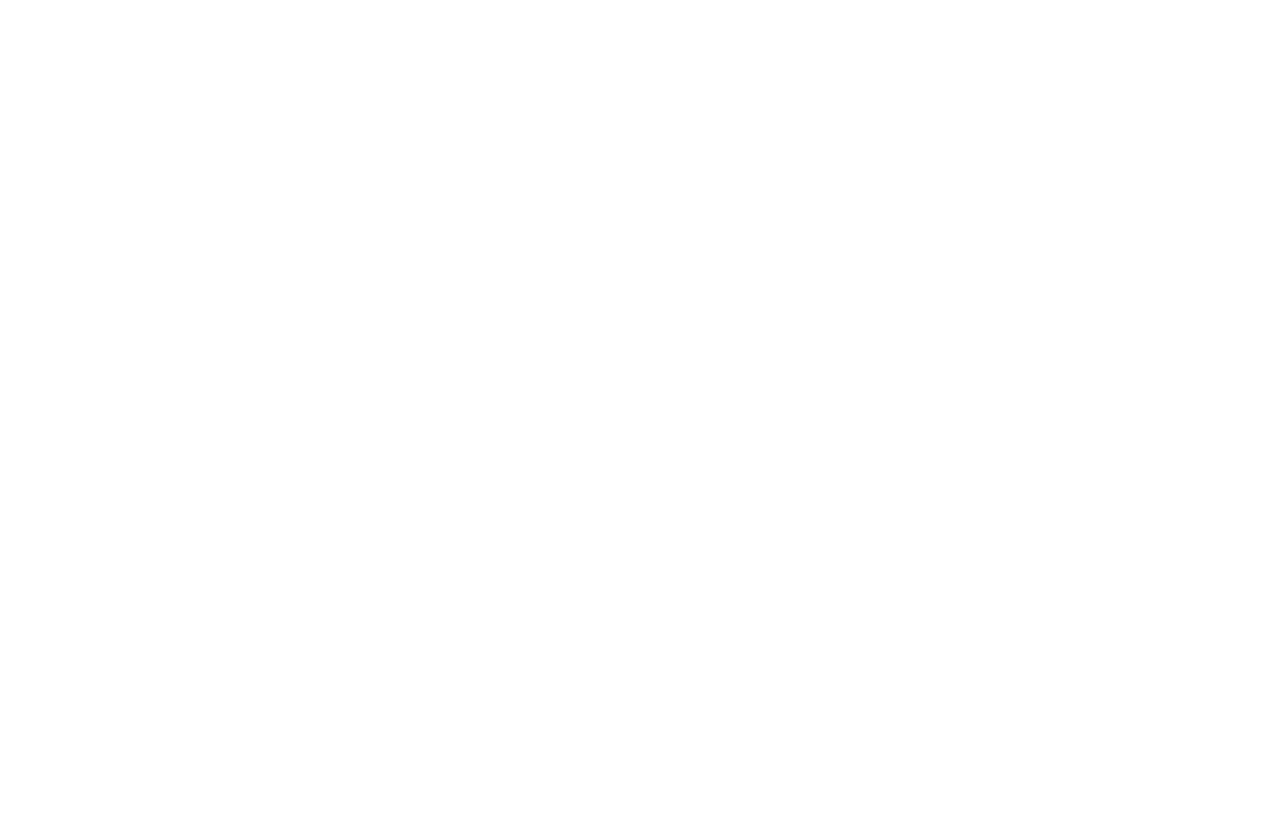
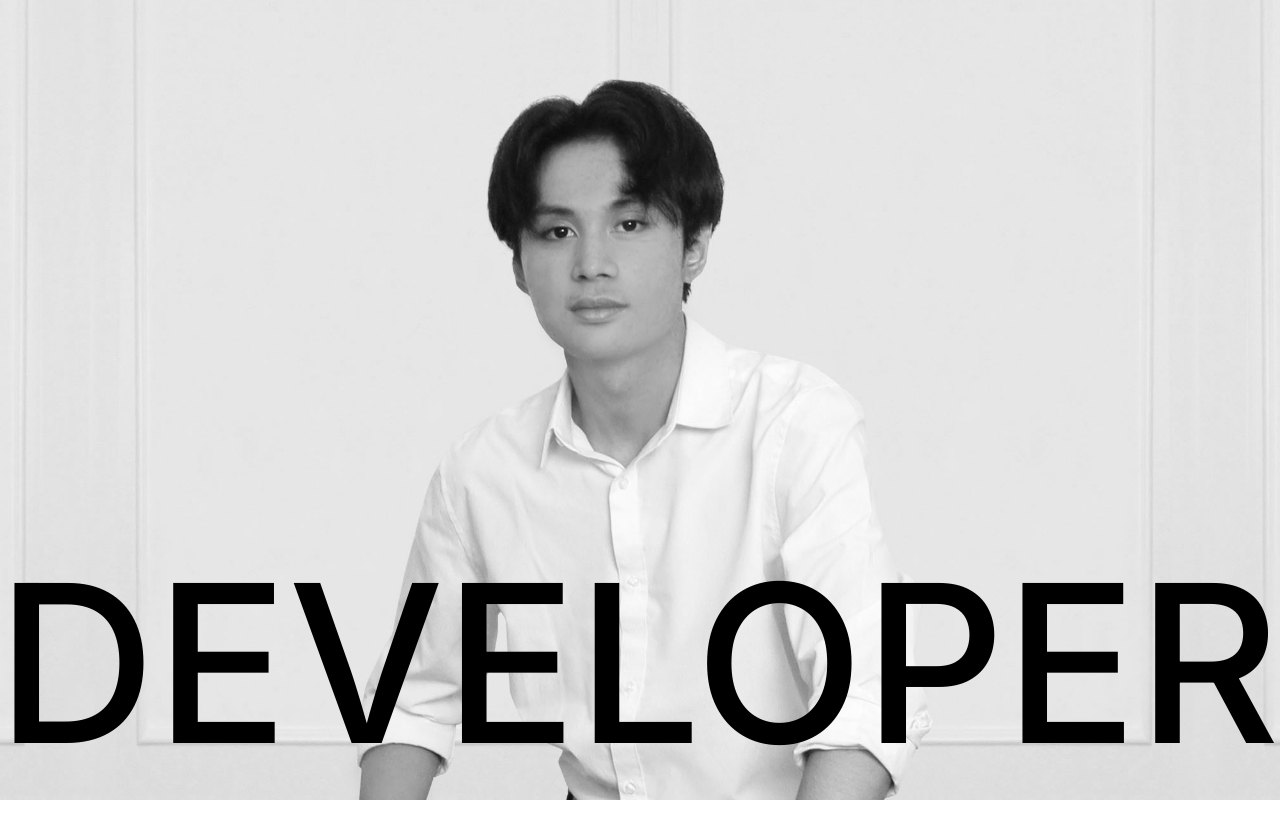
Before and after one commit to syafiqoarashy/portfolio-site, a Next.js app: page / in a window 1280 px wide. Shown: the top 838 px of the page. Built offline with nearby package versions, Linux system fonts and the light colour scheme.

Commit message:
feat: created landing component

```diff
--- a/src/app/globals.css
+++ b/src/app/globals.css
@@ -0,0 +1,5 @@
+body{
+    margin: 0px;
+    overflow: hidden; /* Hide scrollbars */
+    cursor: wait;
+}
--- a/src/app/page.js
+++ b/src/app/page.js
@@ -1,10 +1,33 @@
-import Image from 'next/image'
-import styles from './page.module.css'
+'use client';
+import styles from './page.module.scss'
+import { useEffect, useState } from 'react'
+import Landing from '../components/Landing';
+import { AnimatePresence } from 'framer-motion';
 
 export default function Home() {
-  return (
-    <main className={styles.main}>
 
-    </main>
-  )
+    useEffect( () => {
+
+        (
+
+            async () => {
+
+                const LocomotiveScroll = (await import('locomotive-scroll')).default
+
+                const locomotiveScroll = new LocomotiveScroll();
+
+            }
+
+        )()
+
+    }, [])
+
+    return (
+        <main className={styles.main}>
+            {/*<AnimatePresence mode='wait'>*/}
+            {/*    {isLoading && <Preloader />}*/}
+            {/*</AnimatePresence>*/}
+            <Landing />
+        </main>
+    )
 }
--- a/src/app/page.module.css
+++ /dev/null
@@ -1,229 +0,0 @@
-.main {
-  display: flex;
-  flex-direction: column;
-  justify-content: space-between;
-  align-items: center;
-  padding: 6rem;
-  min-height: 100vh;
-}
-
-.description {
-  display: inherit;
-  justify-content: inherit;
-  align-items: inherit;
-  font-size: 0.85rem;
-  max-width: var(--max-width);
-  width: 100%;
-  z-index: 2;
-  font-family: var(--font-mono);
-}
-
-.description a {
-  display: flex;
-  justify-content: center;
-  align-items: center;
-  gap: 0.5rem;
-}
-
-.description p {
-  position: relative;
-  margin: 0;
-  padding: 1rem;
-  background-color: rgba(var(--callout-rgb), 0.5);
-  border: 1px solid rgba(var(--callout-border-rgb), 0.3);
-  border-radius: var(--border-radius);
-}
-
-.code {
-  font-weight: 700;
-  font-family: var(--font-mono);
-}
-
-.grid {
-  display: grid;
-  grid-template-columns: repeat(4, minmax(25%, auto));
-  max-width: 100%;
-  width: var(--max-width);
-}
-
-.card {
-  padding: 1rem 1.2rem;
-  border-radius: var(--border-radius);
-  background: rgba(var(--card-rgb), 0);
-  border: 1px solid rgba(var(--card-border-rgb), 0);
-  transition: background 200ms, border 200ms;
-}
-
-.card span {
-  display: inline-block;
-  transition: transform 200ms;
-}
-
-.card h2 {
-  font-weight: 600;
-  margin-bottom: 0.7rem;
-}
-
-.card p {
-  margin: 0;
-  opacity: 0.6;
-  font-size: 0.9rem;
-  line-height: 1.5;
-  max-width: 30ch;
-}
-
-.center {
-  display: flex;
-  justify-content: center;
-  align-items: center;
-  position: relative;
-  padding: 4rem 0;
-}
-
-.center::before {
-  background: var(--secondary-glow);
-  border-radius: 50%;
-  width: 480px;
-  height: 360px;
-  margin-left: -400px;
-}
-
-.center::after {
-  background: var(--primary-glow);
-  width: 240px;
-  height: 180px;
-  z-index: -1;
-}
-
-.center::before,
-.center::after {
-  content: '';
-  left: 50%;
-  position: absolute;
-  filter: blur(45px);
-  transform: translateZ(0);
-}
-
-.logo {
-  position: relative;
-}
-/* Enable hover only on non-touch devices */
-@media (hover: hover) and (pointer: fine) {
-  .card:hover {
-    background: rgba(var(--card-rgb), 0.1);
-    border: 1px solid rgba(var(--card-border-rgb), 0.15);
-  }
-
-  .card:hover span {
-    transform: translateX(4px);
-  }
-}
-
-@media (prefers-reduced-motion) {
-  .card:hover span {
-    transform: none;
-  }
-}
-
-/* Mobile */
-@media (max-width: 700px) {
-  .content {
-    padding: 4rem;
-  }
-
-  .grid {
-    grid-template-columns: 1fr;
-    margin-bottom: 120px;
-    max-width: 320px;
-    text-align: center;
-  }
-
-  .card {
-    padding: 1rem 2.5rem;
-  }
-
-  .card h2 {
-    margin-bottom: 0.5rem;
-  }
-
-  .center {
-    padding: 8rem 0 6rem;
-  }
-
-  .center::before {
-    transform: none;
-    height: 300px;
-  }
-
-  .description {
-    font-size: 0.8rem;
-  }
-
-  .description a {
-    padding: 1rem;
-  }
-
-  .description p,
-  .description div {
-    display: flex;
-    justify-content: center;
-    position: fixed;
-    width: 100%;
-  }
-
-  .description p {
-    align-items: center;
-    inset: 0 0 auto;
-    padding: 2rem 1rem 1.4rem;
-    border-radius: 0;
-    border: none;
-    border-bottom: 1px solid rgba(var(--callout-border-rgb), 0.25);
-    background: linear-gradient(
-      to bottom,
-      rgba(var(--background-start-rgb), 1),
-      rgba(var(--callout-rgb), 0.5)
-    );
-    background-clip: padding-box;
-    backdrop-filter: blur(24px);
-  }
-
-  .description div {
-    align-items: flex-end;
-    pointer-events: none;
-    inset: auto 0 0;
-    padding: 2rem;
-    height: 200px;
-    background: linear-gradient(
-      to bottom,
-      transparent 0%,
-      rgb(var(--background-end-rgb)) 40%
-    );
-    z-index: 1;
-  }
-}
-
-/* Tablet and Smaller Desktop */
-@media (min-width: 701px) and (max-width: 1120px) {
-  .grid {
-    grid-template-columns: repeat(2, 50%);
-  }
-}
-
-@media (prefers-color-scheme: dark) {
-  .vercelLogo {
-    filter: invert(1);
-  }
-
-  .logo {
-    filter: invert(1) drop-shadow(0 0 0.3rem #ffffff70);
-  }
-}
-
-@keyframes rotate {
-  from {
-    transform: rotate(360deg);
-  }
-  to {
-    transform: rotate(0deg);
-  }
-}
--- /dev/null
+++ b/src/components/landing/index.jsx
@@ -0,0 +1,59 @@
+'use client';
+import Image from 'next/image';
+import styles from './style.module.css';
+import gsap from 'gsap';
+import {useEffect, useRef} from "react";
+import { ScrollTrigger } from "gsap/ScrollTrigger";
+
+export default function Home() {
+
+    const firstText = useRef(null);
+    const secondText = useRef(null);
+    const slider = useRef(null);
+    let xPercent = 0;
+    let direction = -1;
+
+    useEffect(() => {
+        gsap.registerPlugin(ScrollTrigger)
+        requestAnimationFrame(animation);
+
+        gsap.to(slider.current, {
+            scrollTrigger: {
+                trigger: document.documentElement,
+                start: 0,
+                end: window.innerHeight,
+                scrub: 0.25,
+                onUpdate: e => direction = e.direction * -1
+            },
+            x: "-=300px",
+        })
+    }, []);
+
+    const animation = () => {
+        if (xPercent <= -100) {
+            xPercent = 0;
+        }
+        if (xPercent > 0) {
+            xPercent = -100;
+        }
+        gsap.set(firstText.current, {xPercent: xPercent});
+        gsap.set(secondText.current, {xPercent: xPercent});
+        xPercent += 0.1 * direction;
+        requestAnimationFrame(animation);
+    }
+
+    return (
+        <main className={styles.landing}>
+            <Image
+                fill={true}
+                src={"/images/background.jpg"}
+                alt={"image"}/>
+            <div className={styles.sliderContainer}>
+                <div ref={slider} className={styles.slider}>
+                    <p ref={firstText}>Developer and Designer -</p>
+                    <p ref={secondText}>Developer and Designer -</p>
+                </div>
+            </div>
+        </main>
+    )
+}
--- /dev/null
+++ b/src/components/landing/style.module.css
@@ -0,0 +1,37 @@
+.landing{
+    margin-bottom: 100vh;
+    height: 100vh;
+    position: relative;
+    overflow: hidden;
+    display: flex;
+}
+
+.landing img {
+    object-fit: cover;
+}
+
+.sliderContainer {
+    position: absolute;
+    top: calc(100vh - 270px);
+}
+
+.slider {
+    position: relative;
+    white-space: nowrap;
+    display: flex;
+}
+
+.slider p {
+    margin: 0;
+    color: black;
+    text-transform: uppercase;
+    font-size: 220px;
+    font-weight: 500;
+    padding-right: 50px;
+}
+
+.slider p:nth-of-type(2) {
+    position: absolute;
+    left: 100%;
+    top: 0;
+}
```
Also changed, not shown: package.json (+7 -1 lines), public/images/background.jpg (added), src/app/page.module.scss (added), 1 other file (tests, documents, lock files or other folders).
